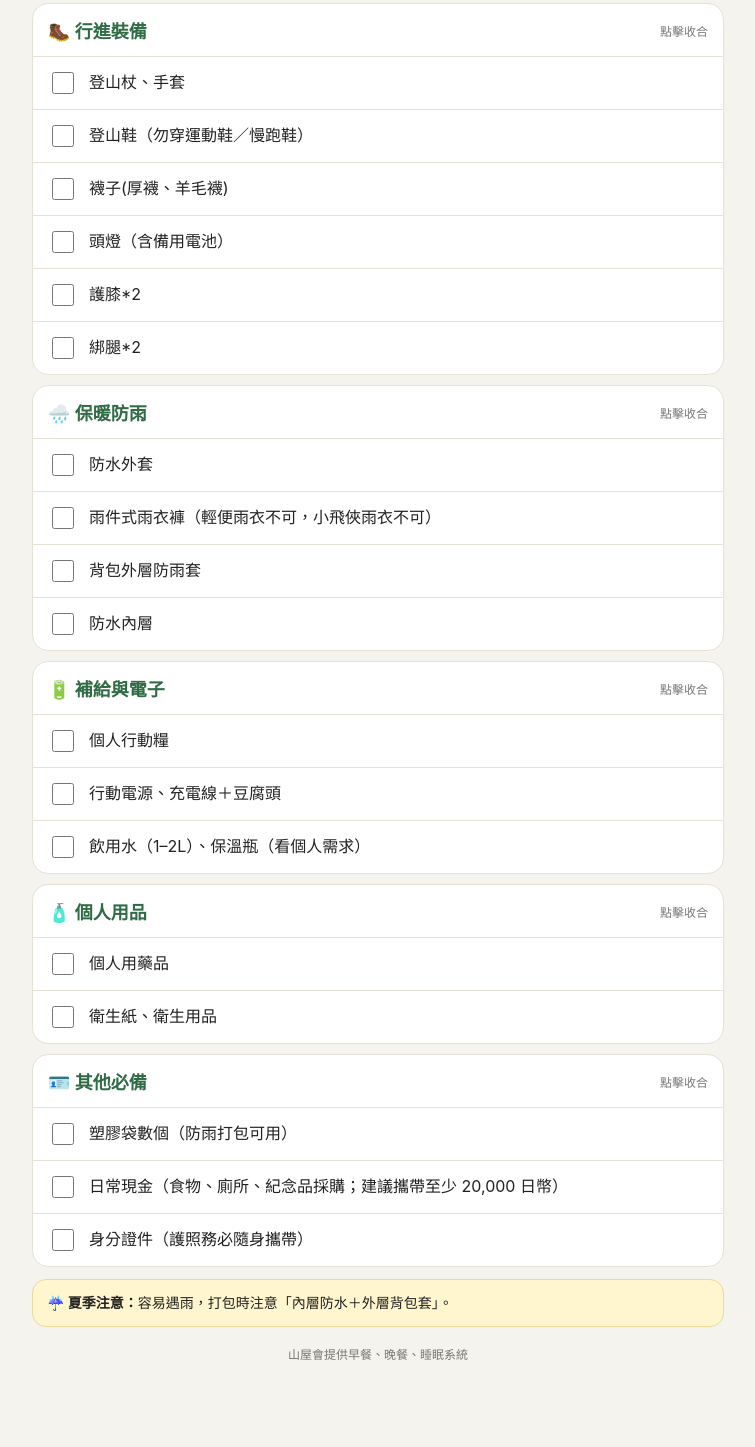
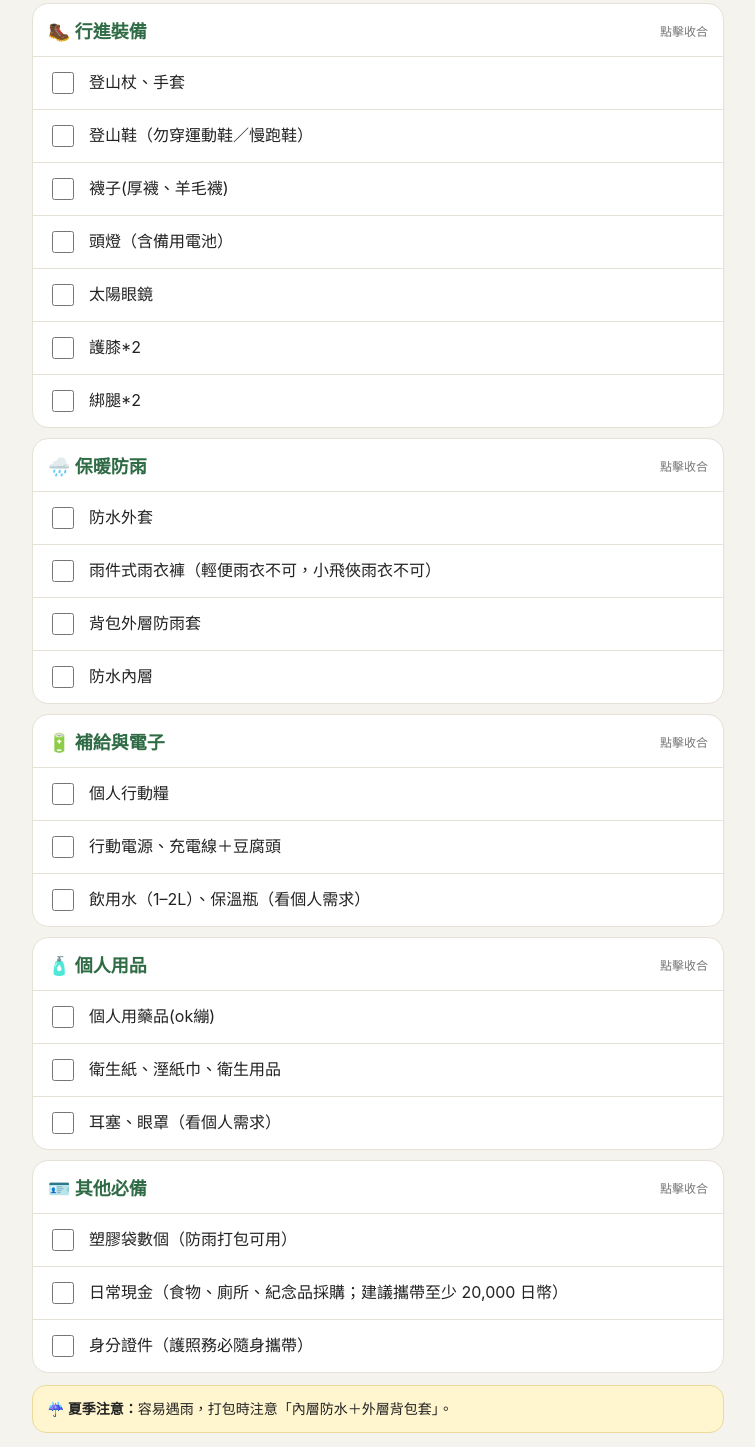
Before and after one commit to twicefish/happy.github.io, a plain HTML site: page fuji-mountain-checklist/index.html in a window 1280 px wide. Shown: the part 653-2100 px from the top of the page, without its empty margins (262-1017 px from the left). Before the commit the page ends 2055 px from the top, so only its background shows below. Drawn offline with Linux system fonts and the light colour scheme.

Commit message:
update index
update index.html

```diff
--- a/fuji-mountain-checklist/index.html
+++ b/fuji-mountain-checklist/index.html
@@ -65,6 +65,7 @@ label.item span{font-size:16px;line-height:1.45}input:checked+span{color:#999;te
 <label class="item"><input type="checkbox"><span>登山鞋（勿穿運動鞋／慢跑鞋）</span></label>
 <label class="item"><input type="checkbox"><span>襪子(厚襪、羊毛襪)</span></label>
 <label class="item"><input type="checkbox"><span>頭燈（含備用電池）</span></label>
+<label class="item"><input type="checkbox"><span>太陽眼鏡</span></label>
 <label class="item"><input type="checkbox"><span>護膝*2</span></label>
 <label class="item"><input type="checkbox"><span>綁腿*2</span></label>
 </div></div>
@@ -82,12 +83,14 @@ label.item span{font-size:16px;line-height:1.45}input:checked+span{color:#999;te
 <label class="item"><input type="checkbox"><span>個人行動糧</span></label>
 <label class="item"><input type="checkbox"><span>行動電源、充電線＋豆腐頭</span></label>
 <label class="item"><input type="checkbox"><span>飲用水（1–2L）、保溫瓶（看個人需求）</span></label>
+
 </div></div>
 
 <div class="section">
 <h2 onclick="toggle(this)">🧴 個人用品 <small>點擊收合</small></h2><div class="items">
-<label class="item"><input type="checkbox"><span>個人用藥品</span></label>
-<label class="item"><input type="checkbox"><span>衛生紙、衛生用品</span></label>
+<label class="item"><input type="checkbox"><span>個人用藥品(ok繃)</span></label>
+<label class="item"><input type="checkbox"><span>衛生紙、溼紙巾、衛生用品</span></label>
+<label class="item"><input type="checkbox"><span>耳塞、眼罩（看個人需求）</span></label>
 </div></div>
 
 <div class="section">
```
